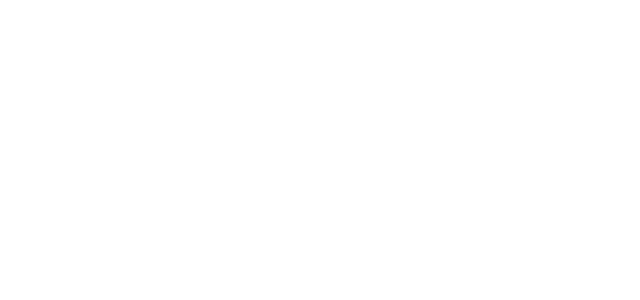
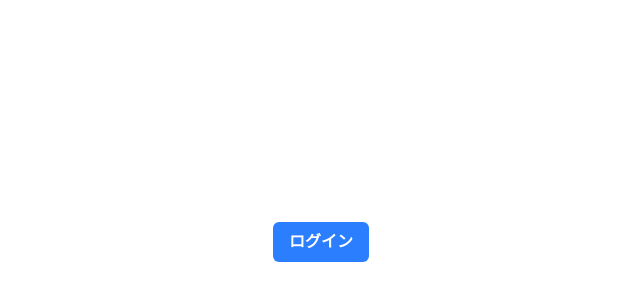
Before and after one commit to cordelia-sixth/carshare-clone, a Next.js app: page / in a window 1280 px wide. Shown: the part 158-458 px from the top of the page, without its empty margins (319-959 px from the left). Built offline with nearby package versions, Linux system fonts and the light colour scheme.

Commit message:
add common button component

```diff
--- /dev/null
+++ b/src/components/button.tsx
@@ -0,0 +1,21 @@
+import { ComponentProps } from 'react';
+
+type Props = {
+  handleClick: () => void;
+} & ComponentProps<'button'>;
+
+/**
+ * アプリケーションで使う共通ボタンコンポーネント
+ * @param handleClick クリックイベントが発生した時に実行する関数
+ * @param children ボタンの表示する文字列
+ */
+export const Button = ({ handleClick, children }: Props) => {
+  return (
+    <button
+      onClick={handleClick}
+      className="rounded-md bg-blue-500 px-4 py-2 font-semibold text-white"
+    >
+      {children}
+    </button>
+  );
+};
--- a/src/pages/index.tsx
+++ b/src/pages/index.tsx
@@ -1,3 +1,4 @@
+import { Button } from '@/components/button';
 import { Geist, Geist_Mono } from 'next/font/google';
 
 const geistSans = Geist({
@@ -15,7 +16,15 @@
     <div
       className={`${geistSans.className} ${geistMono.className} grid min-h-screen grid-rows-[20px_1fr_20px] items-center justify-items-center gap-16 p-8 pb-20 font-[family-name:var(--font-geist-sans)] sm:p-20`}
     >
-      <main className="row-start-2 flex flex-col items-center gap-[32px] sm:items-start"></main>
+      <main className="row-start-2 flex flex-col items-center gap-[32px] sm:items-start">
+        <Button
+          handleClick={() => {
+            alert('hello');
+          }}
+        >
+          ログイン
+        </Button>
+      </main>
       <footer className="row-start-3 flex flex-wrap items-center justify-center gap-[24px]"></footer>
     </div>
   );
--- a/src/styles/globals.css
+++ b/src/styles/globals.css
@@ -1,6 +1,6 @@
-/* @import "tailwindcss";
+@import 'tailwindcss';
 
-:root {
+/* :root {
   --background: #ffffff;
   --foreground: #171717;
 }
```
